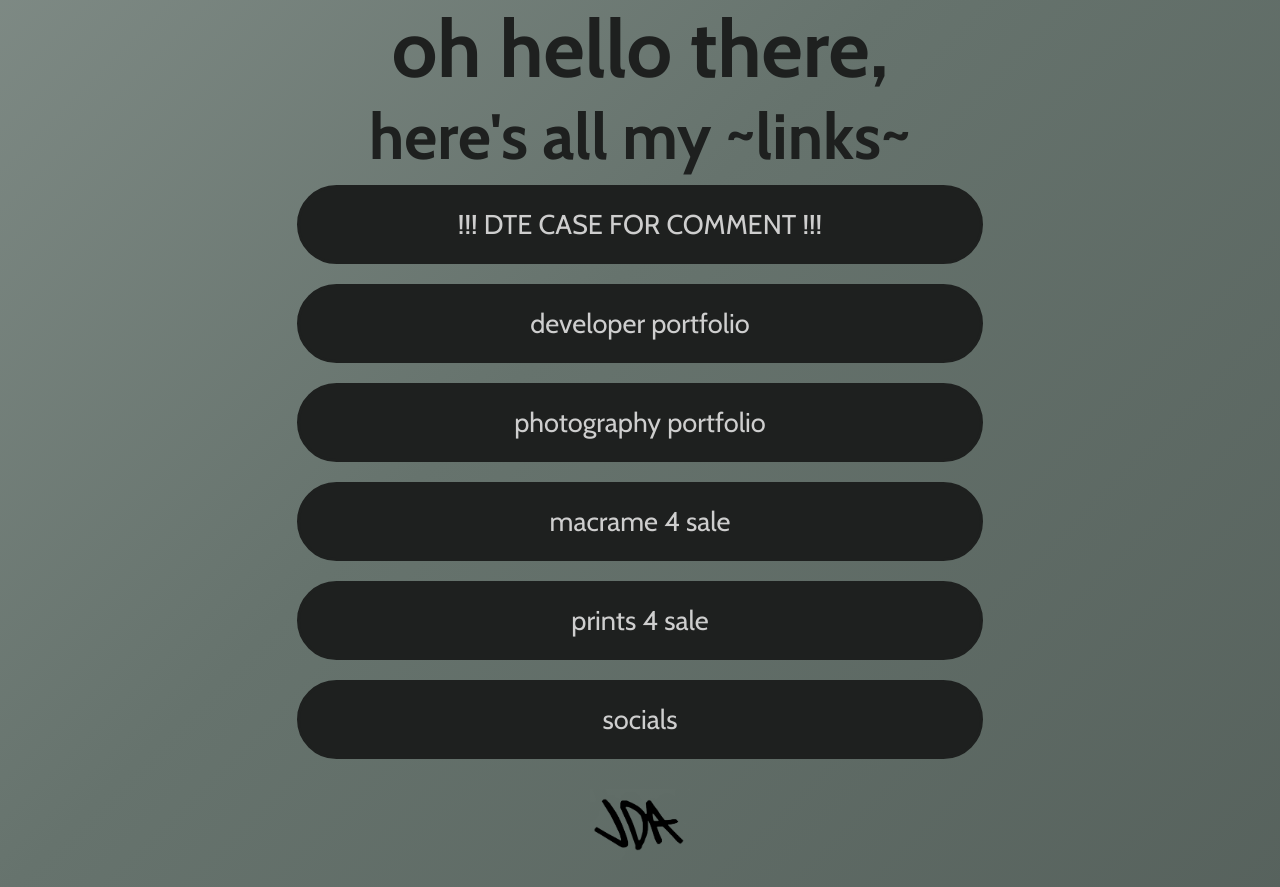
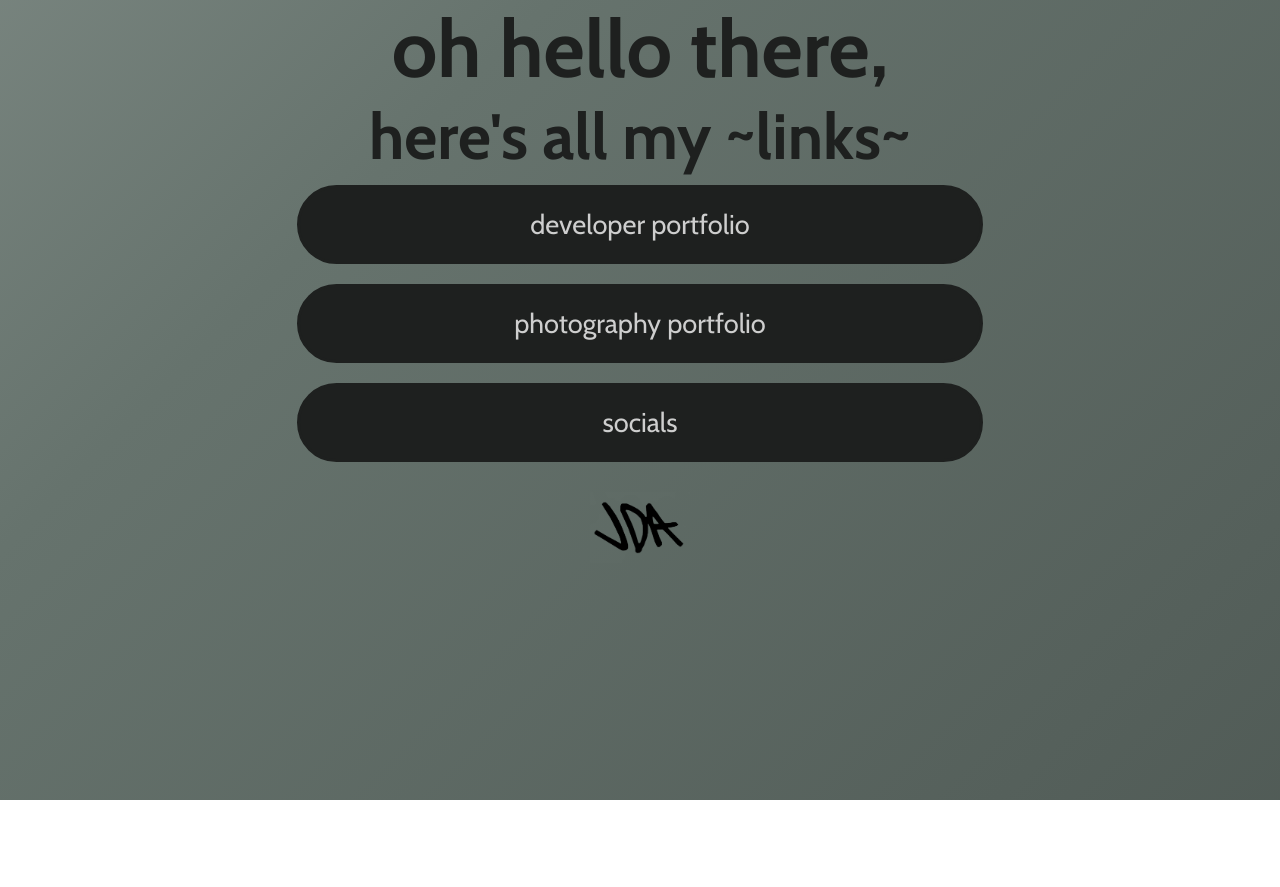
Before and after one commit to jd-andrews/link-list, a plain HTML site: page index.html in a window 1280 px wide. After the commit the page ends 800 px from the top, so only its background shows below. Drawn offline with nearby package versions, Linux system fonts and the light colour scheme.

Commit message:
Update index.html
removed DTE and commented out sale pages

```diff
--- a/index.html
+++ b/index.html
@@ -21,12 +21,6 @@
       <div>
         <div>
           <a
-            href="https://mi-psc.force.com/s/case/5008y000004zxa1/in-the-matter-of-the-application-of-dte-electric-company-for-authority-to-increase-its-rates-amend-its-rate-schedules-and-rules-governing-the-distribution-and-supply-of-electric-energy-and-for-miscellaneous-accounting-authority"
-            alt="DTE Case U-21297"
-            class="button button-main"
-            >!!! DTE CASE FOR COMMENT !!!</a
-          >
-          <a
             href="http://jda.photos/"
             alt="http://jda.photos/"
             class="button button-main"
@@ -38,7 +32,7 @@
             alt="photography portfolio"
             >photography portfolio</a
           >
-          <a
+<!--           <a
             href="https://www.etsy.com/shop/jdaMakes?ref=profile_header"
             class="button button-main"
             alt="jdaMakes etsy page"
@@ -49,7 +43,7 @@
             class="button button-main"
             alt="pixieset prints for sale"
             >prints 4 sale</a
-          >
+          > -->
           <a
             href="./socials.html"
             class="button button-main"
```
